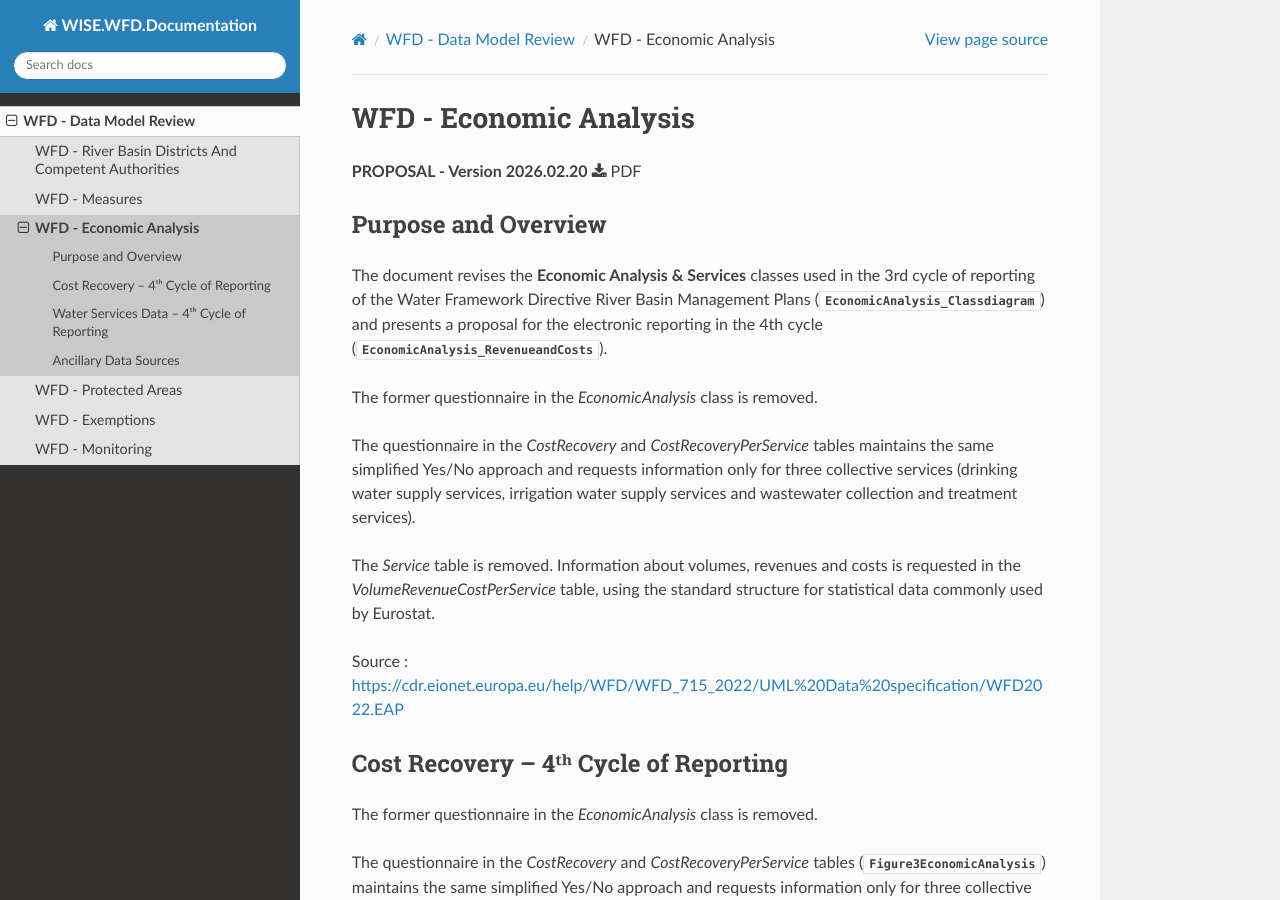
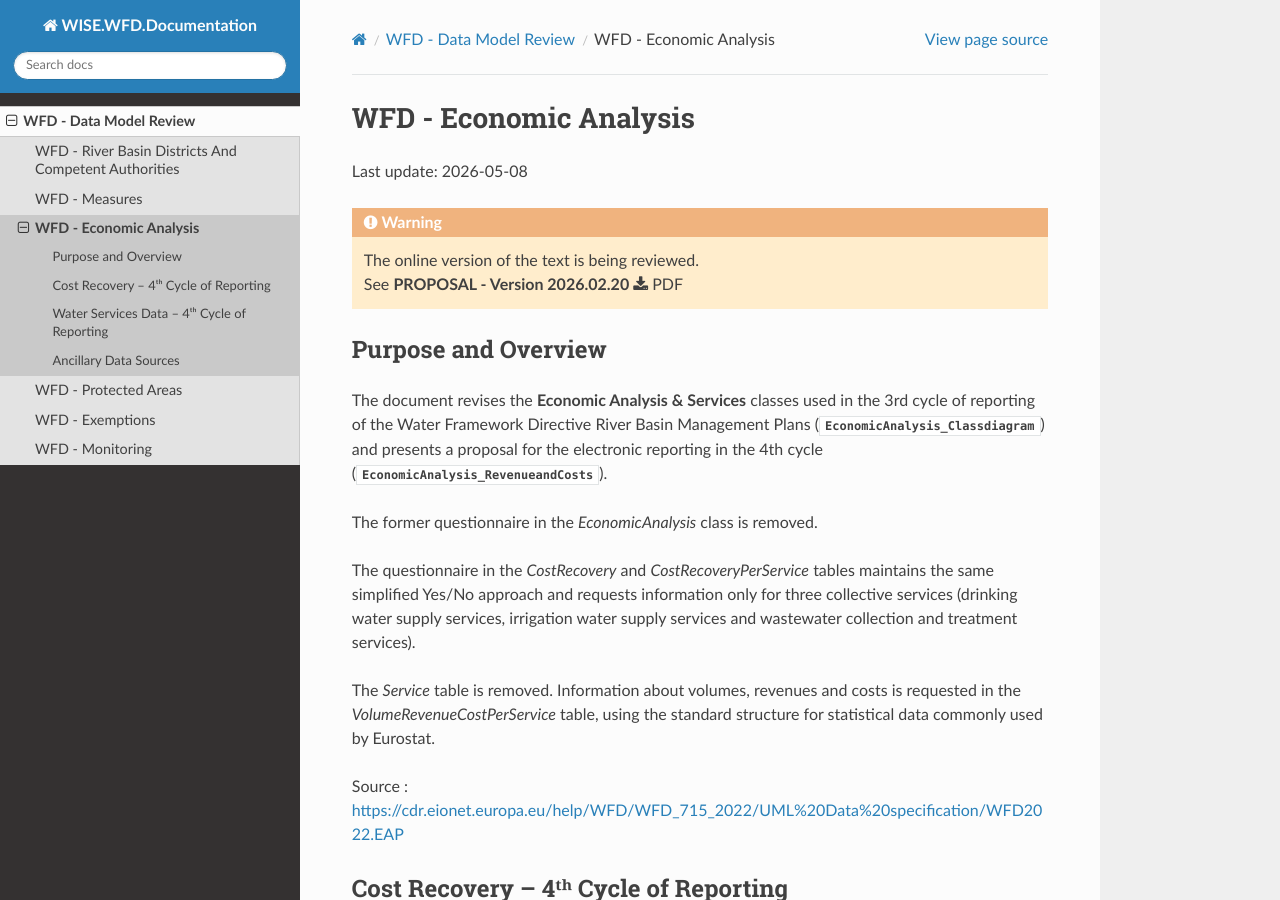
Before and after one commit to eeadata/WISE.WFD.Documentation, a Sphinx documentation site: the page built from docs/DataModelReview/WFDEconomicAnalysis.md, in a window 1280 px wide and 900 px high. Built offline with Sphinx 7.4.7 and the Read the Docs theme 3.1.0, drawn with Linux system fonts in a browser that asks for light colours; formulas are drawn with MathJax 3.

Commit message:
Add warning on EconomicAnalysis

````diff
--- a/docs/DataModelReview/WFDEconomicAnalysis.md
+++ b/docs/DataModelReview/WFDEconomicAnalysis.md
@@ -1,6 +1,11 @@
 # WFD - Economic Analysis
 
-**PROPOSAL - Version 2026.02.20** {download}`PDF </DataModelReview/pdf/WFD_4th_cycle_EconomicAnalysis_v20260220.pdf>`
+Last update: 2026-05-08
+
+```{warning}
+The online version of the text is being reviewed.
+See **PROPOSAL - Version 2026.02.20** {download}`PDF </DataModelReview/pdf/WFD_4th_cycle_EconomicAnalysis_v20260220.pdf>`
+```
 
 ## Purpose and Overview
 
````
